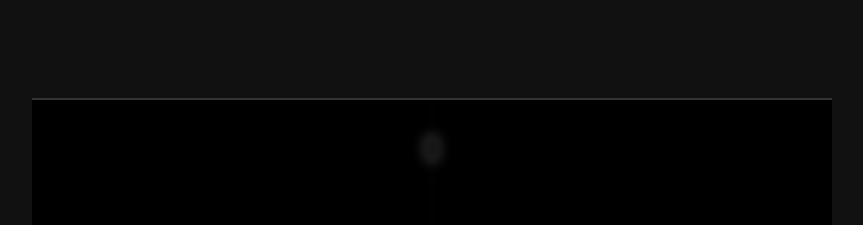
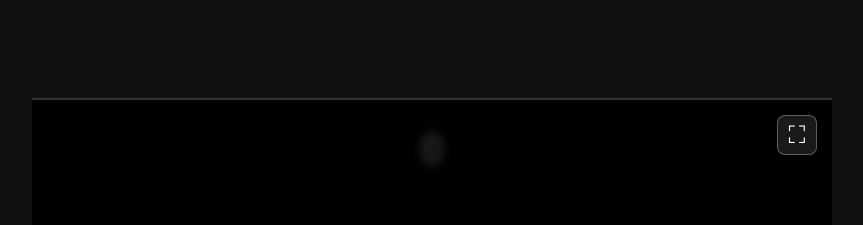
Before and after one commit to Muhammed251210/kordinasyon_oyunu, a plain HTML site: page index.html in a window 1280 px wide. Shown: the top 225 px of the page, without its empty margins (208-1071 px from the left). Drawn offline with Linux system fonts and the light colour scheme.

Commit message:
Update index.html

```diff
--- a/index.html
+++ b/index.html
@@ -61,6 +61,32 @@
             font-weight: 900;
             margin-top: 20px;
             text-shadow: 0 0 10px rgba(255,255,255,0.5);
+        }
+
+        /* --- TAM EKRAN BUTONU --- */
+        #fullscreenBtn {
+            position: absolute;
+            top: 15px;
+            right: 15px;
+            background: rgba(255, 255, 255, 0.1);
+            border: 1px solid rgba(255, 255, 255, 0.3);
+            color: white;
+            font-size: 24px;
+            width: 40px;
+            height: 40px;
+            border-radius: 8px;
+            cursor: pointer;
+            z-index: 50;
+            display: flex;
+            justify-content: center;
+            align-items: center;
+            pointer-events: auto;
+            transition: background 0.2s;
+            backdrop-filter: blur(4px);
+        }
+
+        #fullscreenBtn:hover {
+            background: rgba(255, 255, 255, 0.3);
         }
 
         /* --- YENİ MOBİL KONTROLLER (Sadece Yatay) --- */
@@ -181,6 +207,9 @@
         <canvas id="gameCanvas" width="800" height="600"></canvas>
         <div id="divider"></div>
 
+        <!-- Tam Ekran Butonu -->
+        <button id="fullscreenBtn" title="Tam Ekran">⛶</button>
+
         <div id="uiLayer">
             <div id="scoreDisplay">0</div>
         </div>
@@ -233,6 +262,7 @@
         const gameOverScreen = document.getElementById('gameOverScreen');
         const scoreDisplay = document.getElementById('scoreDisplay');
         const finalScoreEl = document.getElementById('finalScore');
+        const fullscreenBtn = document.getElementById('fullscreenBtn');
 
         // Oyun Durumu
         let isPlaying = false;
@@ -258,6 +288,17 @@
         let particles = [];
 
         // --- KONTROL TANIMLAMALARI ---
+
+        // Tam Ekran Fonksiyonu
+        fullscreenBtn.addEventListener('click', () => {
+            if (!document.fullscreenElement) {
+                document.documentElement.requestFullscreen().catch(err => {
+                    console.log(`Hata: ${err.message}`);
+                });
+            } else {
+                document.exitFullscreen();
+            }
+        });
 
         // Klavye
         window.addEventListener('keydown', (e) => {
```
